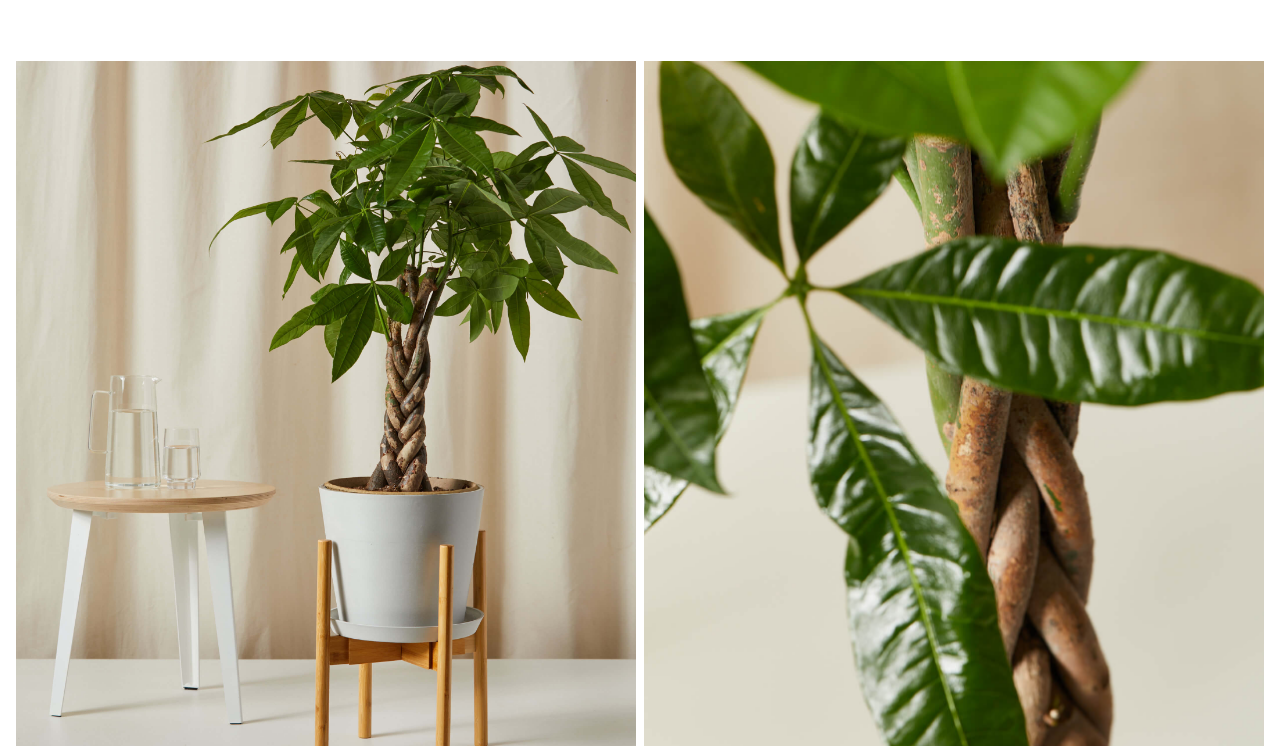
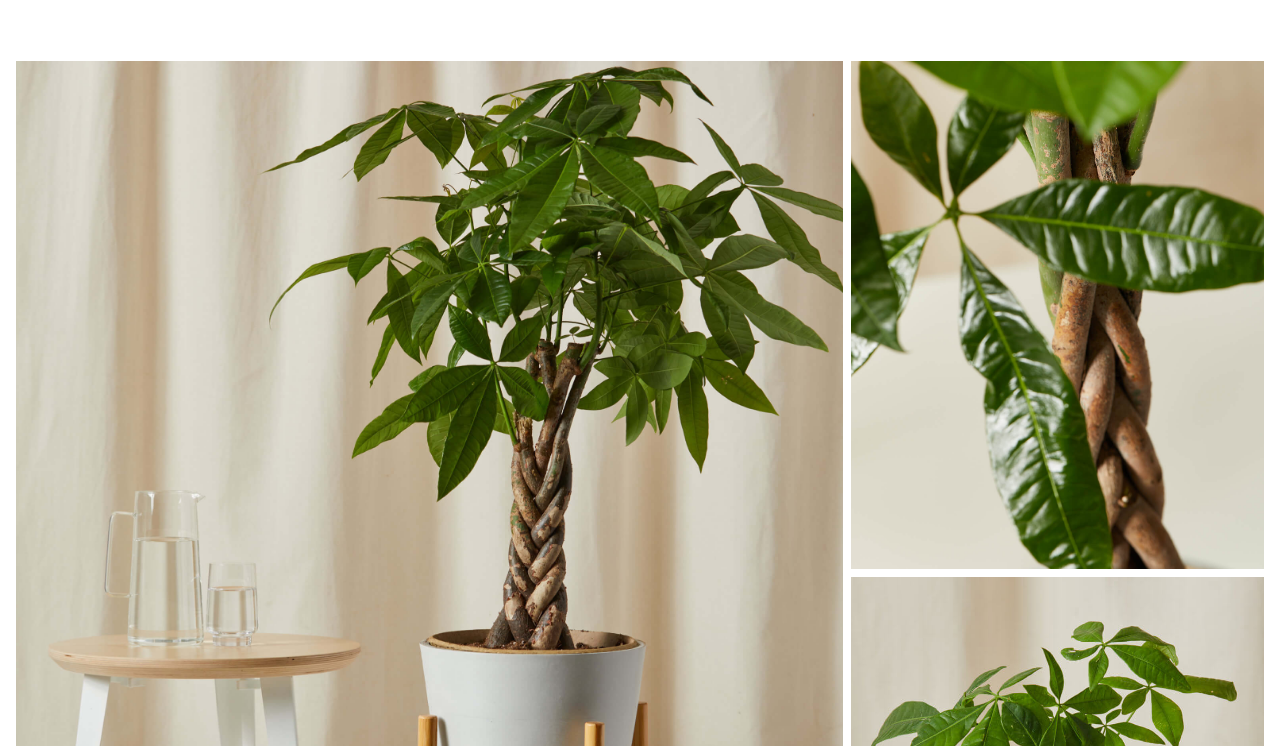
Before and after one commit to xaviergendreau/product-page, a plain HTML site: page index.html in a window 1280 px wide. Shown: the part 386-1132 px from the top of the page. Drawn offline with Linux system fonts and the light colour scheme.

Commit message:
Add media queries to desktop, fix extra space in grid-template-rows. Fix desktop main images to fit 1 - 2

```diff
--- a/css/main.css
+++ b/css/main.css
@@ -160,7 +160,6 @@ section h4 {
   text-align: center;
   display: grid;
   grid-template-columns: 1fr 1fr;
-  grid-template-rows: 1fr 1fr;
   gap: .5rem;
 }
 
@@ -192,7 +191,7 @@ section h4 {
 .ppl-saying {
   text-align: center;
   padding:0;
-  padding-top: 3rem;
+  padding-top: 9rem;
 }
 /* Default styling for all screens ends here */
 
@@ -207,11 +206,16 @@ section h4 {
       "image1 image2 image3"
     ;}
 
+ img {
+        width: 100%;
+        height: 100%;
+        object-fit: cover;
+    }
+
 .about {
       padding: 2rem;
       display: grid;
       grid-template-columns: 1fr 1fr;
-      grid-template-rows: 1fr 1fr;
       grid-template-areas:
         "dets1 dets1"
         "dets2 dets3";
@@ -251,7 +255,7 @@ section h4 {
   .main-images {
     padding-top: 3rem;
     display: grid;
-    grid-template-columns: 1fr 1fr;
+    grid-template-columns: 2fr 1fr;
     grid-template-areas:
       "image1 images2"
       "image1 image3";
@@ -269,4 +273,12 @@ section h4 {
   padding:5rem 2rem 5rem 2rem;
 }
 
+img {
+    width: 100%;
+    height: 100%;
+    object-fit: cover;
 }
+
+
+
+}
```
